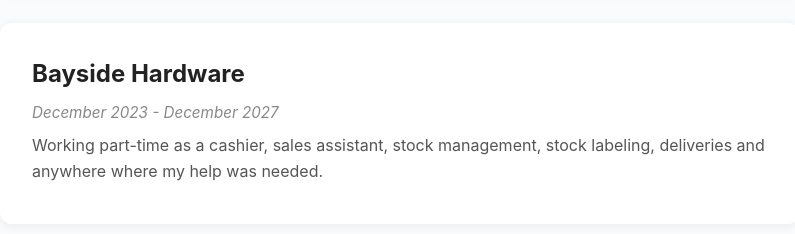
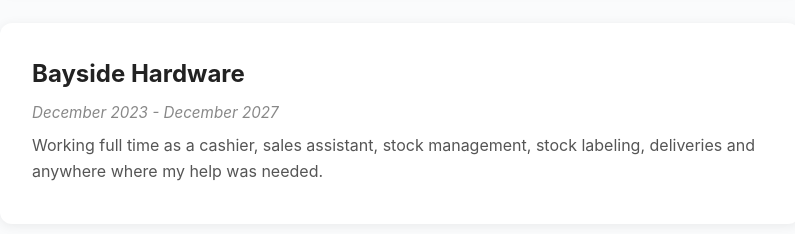
Before and after one commit to DwayneCrous/Portfolio, a plain HTML site: page main.html in a window 1280 px wide. Shown: the part 2800-3034 px from the top of the page, without its empty margins (240-1035 px from the left). Drawn offline with Linux system fonts and the light colour scheme.

Commit message:
update work experience description to reflect full-time position at Bayside Hardware

```diff
--- a/main.html
+++ b/main.html
@@ -555,7 +555,7 @@
               <h3>Bayside Hardware</h3>
               <p>December 2023 - December 2027</p>
               <p>
-                Working part-time as a cashier, sales assistant, stock
+                Working full time as a cashier, sales assistant, stock
                 management, stock labeling, deliveries and anywhere where my
                 help was needed.
               </p>
```
